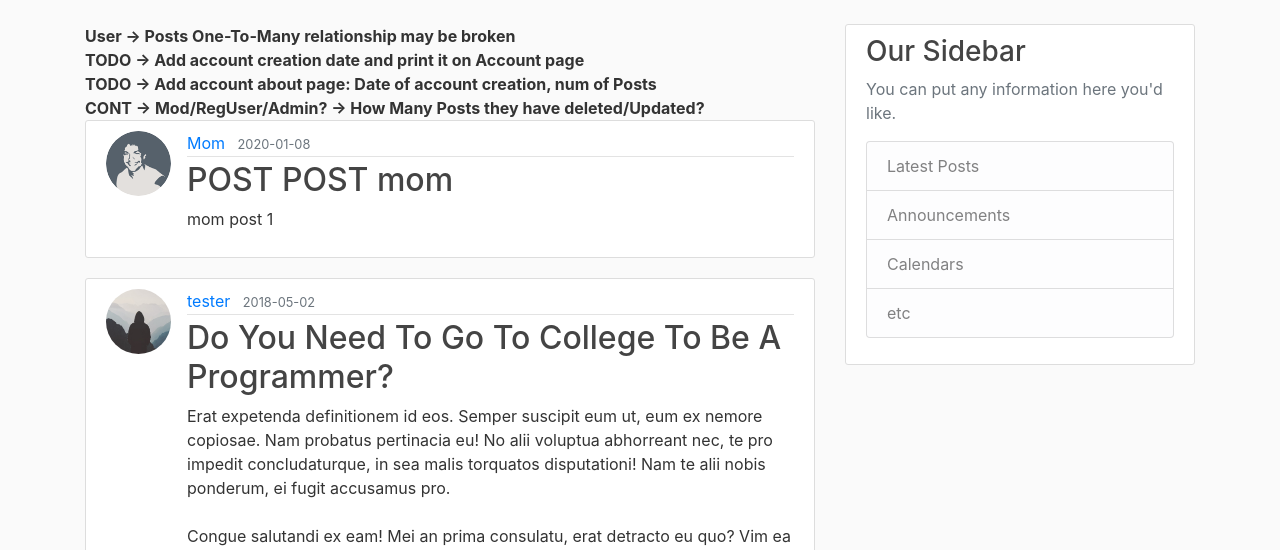
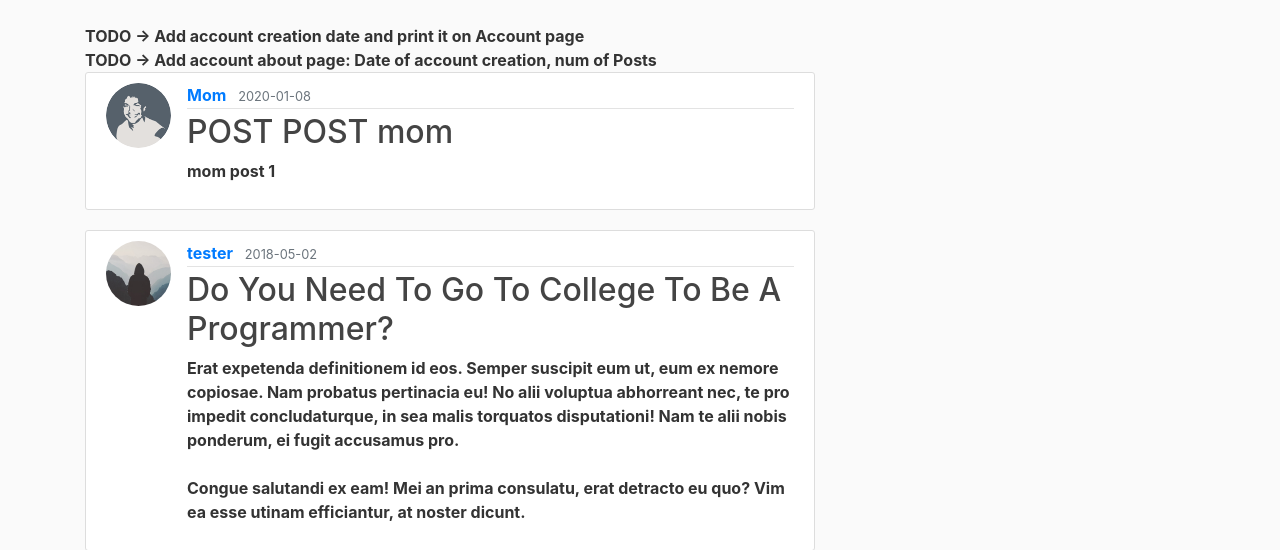
Before and after one commit to Pts19/FamilyCookbook, a Flask app: page / in a window 1280 px wide. Shown: the part 56-606 px from the top of the page. Run offline with Flask 2, Linux system fonts and the light colour scheme; data comes from the database, SQL or seed files in the repository; some libraries are stand-ins or nearby versions.

Commit message:
Remove Random Old TODOs

```diff
--- a/flaskblog/templates/home.html
+++ b/flaskblog/templates/home.html
@@ -1,9 +1,7 @@
 {% extends "layouts.html" %}
 {% block content %}
-<strong>User -> Posts One-To-Many relationship may be broken</strong><br>
 <strong>TODO -> Add account creation date and print it on Account page</strong><br>
 <strong>TODO -> Add account about page: Date of account creation, num of Posts<br>
-                CONT -> Mod/RegUser/Admin? -> How Many Posts they have deleted/Updated?</strong><br>
 {% for post in posts.items %}
     <article class="media content-section">
       <img class="rounded-circle article-img" src="{{ url_for('static', filename='profile_pics/' + post.author.image_file) }}">
```
